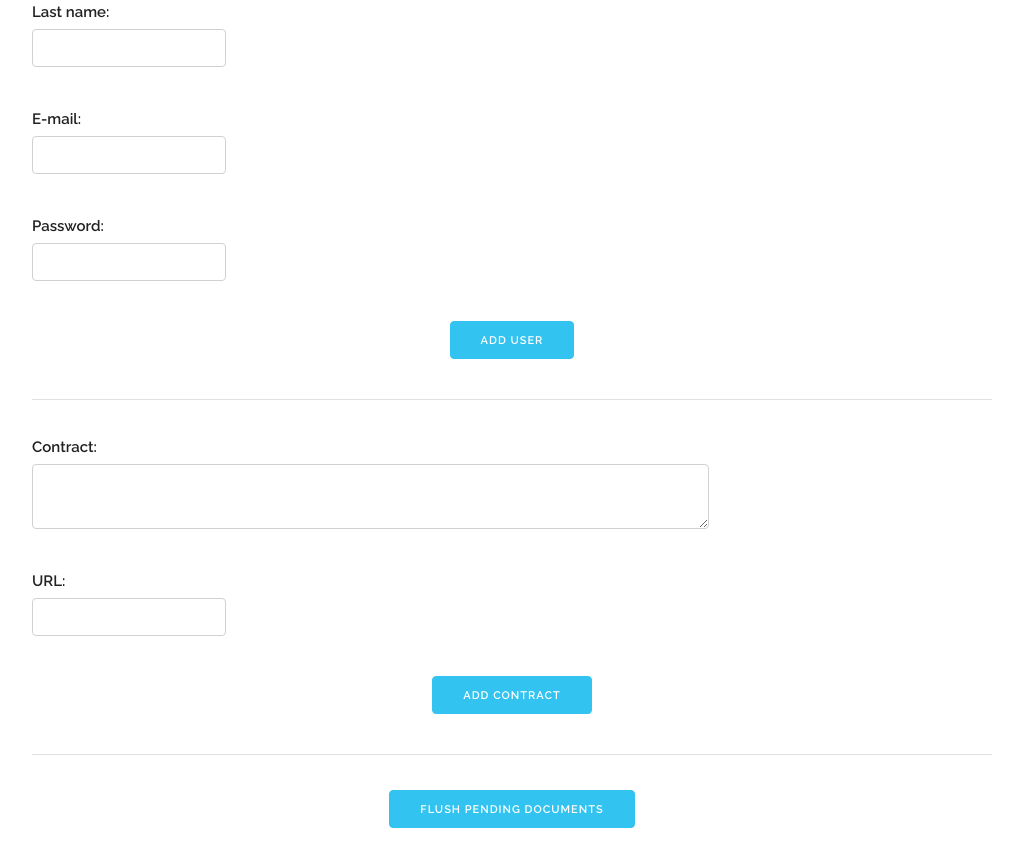
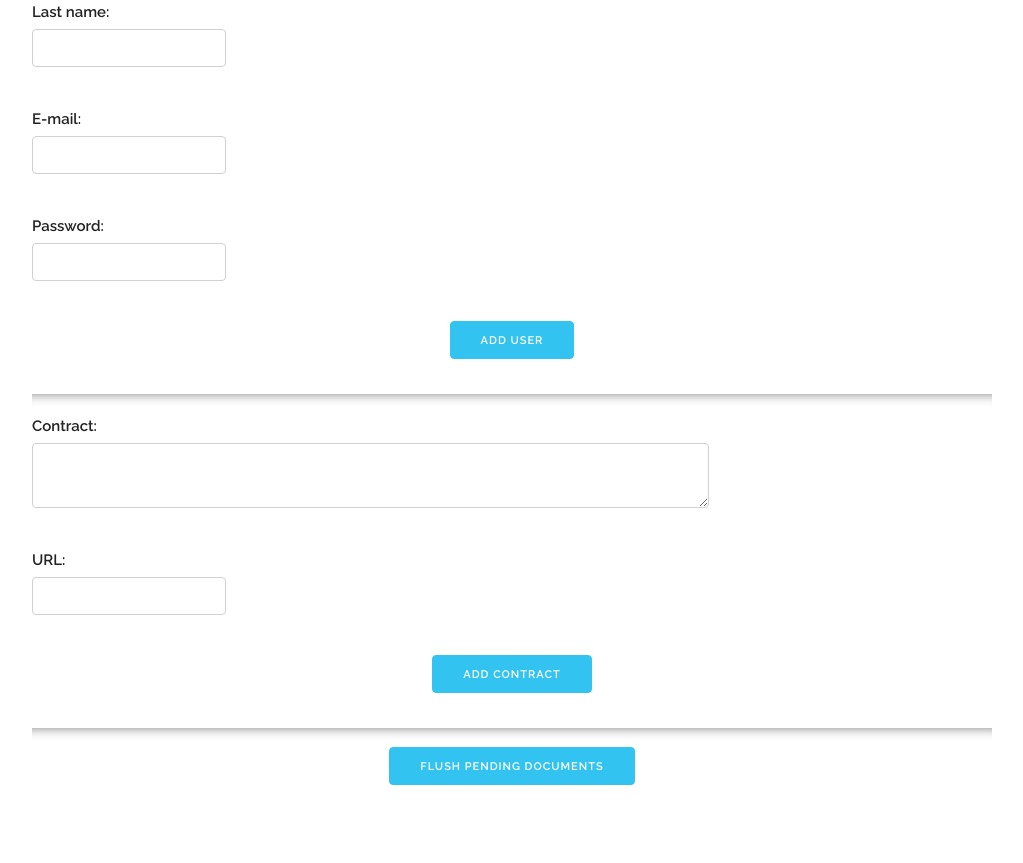
Before and after one commit to paultopia/newcontractcoding, a Flask app: template templates/admin.html in a window 1280 px wide. Shown: the whole page, without its empty margins (128-1151 px from the left). After the commit the page ends 785 px from the top, so only its background shows below. Run offline with Flask 2, Linux system fonts and the light colour scheme; the template is opened without the code that fills it, so the values that code supplies are empty.

Commit message:
tweak ui

```diff
--- a/dbops.py
+++ b/dbops.py
@@ -116,7 +116,7 @@ def fetch_contract(user_name):
             # TODO: trigger some kind of log or other notification to me that this user doesn't have anything to do.  then I can go in and flush in progress, nag other people to catch up, etc.
             return None
     mark_contract_live(contract.id)
-    return {"contract_id": str(contract.id), "contract_text": contract.contract, "user_name": user_name}
+    return {"contract_id": str(contract.id), "contract_url": contract.url, "contract_text": contract.contract, "user_name": user_name}
 
 
 def hours_ago(now, then):
--- a/static/skeleton.css
+++ b/static/skeleton.css
@@ -374,10 +374,10 @@ form {
 /* Misc
 –––––––––––––––––––––––––––––––––––––––––––––––––– */
 hr {
-  margin-top: 3rem;
-  margin-bottom: 3.5rem;
-  border-width: 0;
-  border-top: 1px solid #E1E1E1; }
+    height: 12px;
+    border: 0;
+    box-shadow: inset 0 12px 12px -12px rgba(0, 0, 0, 0.5);
+}
 
 
 /* Clearing
```
Also changed, not shown: templates/dataentry.html (+7 -0 lines), views.py (+11 -11 lines), 1 other file.
